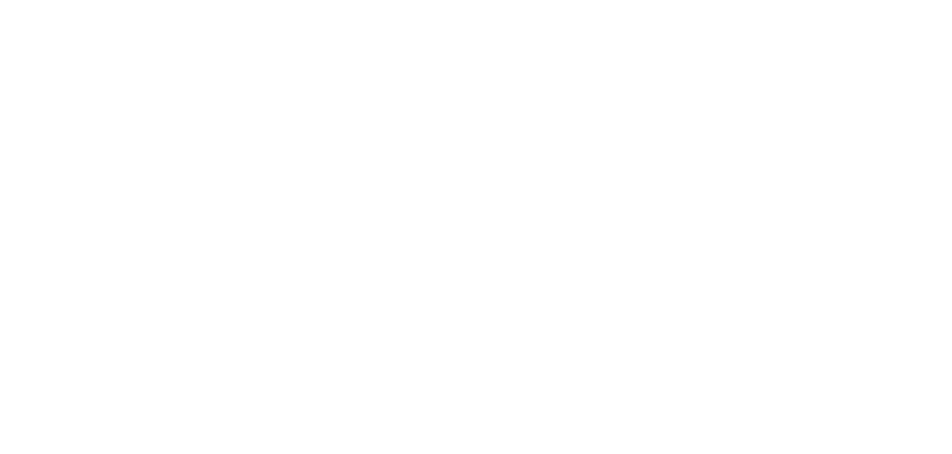
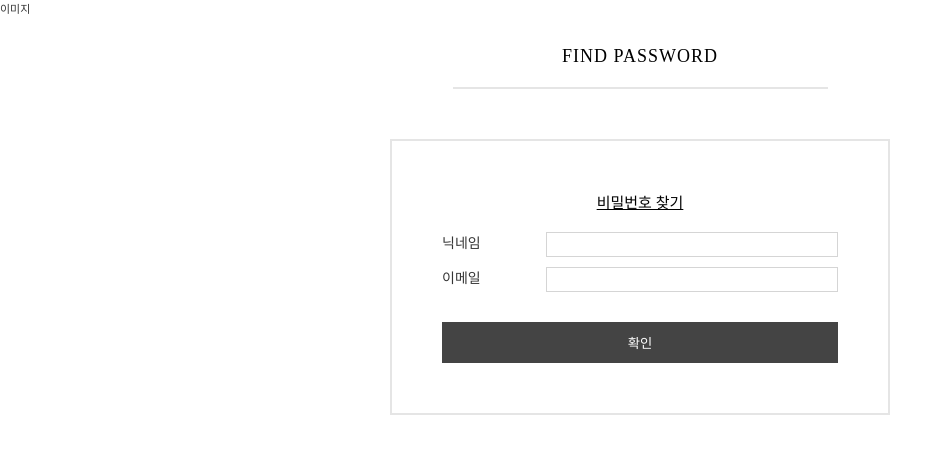
Before and after one commit to My-PetMily/my-petmily-view, a React (Create React App) app: page /findpw in a window 1280 px wide. Before the commit this address had no page. Shown: the top 454 px of the page, without its empty margins (0-952 px from the left). Built offline with nearby package versions, Linux system fonts and the light colour scheme.

Commit message:
feat: 비밀번호 찾기 UI, 모달 구현해야함 #8

```diff
--- a/src/App.tsx
+++ b/src/App.tsx
@@ -5,6 +5,7 @@
 import { Reset } from 'styled-reset';
 import './app.css';
 import LoginPage from '@pages/Login';
+import FindPassword from '@pages/FindPassword';
 
 const App = (): JSX.Element => {
   return (
@@ -14,6 +15,7 @@
         <Route path="/" element={<MainPage />} />
         <Route path="/register" element={<RegisterPage />} />
         <Route path="/login" element={<LoginPage />} />
+        <Route path="/findpw" element={<FindPassword />} />
       </Routes>
     </>
   );
--- /dev/null
+++ b/src/components/FindPassword/index.tsx
@@ -0,0 +1,46 @@
+import React from 'react';
+import {
+  Container,
+  Contents,
+  Wrap,
+  FindpwTitle,
+  TitleLine,
+  FormBox,
+  FormBoxTitle,
+  Label,
+  Input,
+  InputBox,
+  Button,
+} from './styles';
+
+const Findpassword = () => {
+  return (
+    <Wrap>
+      <header>이미지</header>
+      <Container>
+        <Contents>
+          <FindpwTitle>
+            <h2 style={{ margin: '0 auto' }}>FIND PASSWORD</h2>
+            <TitleLine />
+          </FindpwTitle>
+          <form>
+            <FormBox>
+              <FormBoxTitle>비밀번호 찾기</FormBoxTitle>
+              <InputBox>
+                <Label htmlFor="nickname">닉네임</Label>
+                <Input type="text" id="nickname" />
+              </InputBox>
+              <InputBox>
+                <Label htmlFor="email">이메일</Label>
+                <Input type="text" id="email" />
+              </InputBox>
+              <Button>확인</Button>
+            </FormBox>
+          </form>
+        </Contents>
+      </Container>
+    </Wrap>
+  );
+};
+
+export default Findpassword;
--- /dev/null
+++ b/src/components/FindPassword/styles.ts
@@ -0,0 +1,100 @@
+import styled from 'styled-components';
+
+export const Wrap = styled.section`
+  font: 11px 'Open Sans', 'Nanum Gothic', 'arial', 'sans-serif';
+  color: #353535;
+  background: #fff;
+  position: relative;
+  margin: 0 auto;
+`;
+
+export const Container = styled.article`
+  margin: 0 auto;
+  overflow: hidden;
+`;
+
+export const Contents = styled.div`
+  position: relative;
+  margin: 0 auto;
+  min-height: 300px;
+  width: 100%;
+`;
+
+export const FindpwTitle = styled.div`
+  margin: 30px 0 50px;
+  text-align: center;
+  & h2 {
+    margin: 0 auto;
+    color: #000;
+    font-family: 'GoodBD';
+    font-size: 18px;
+    letter-spacing: 1px;
+    text-transform: uppercase;
+  }
+`;
+
+export const TitleLine = styled.div`
+  width: 375px;
+  height: 2px;
+  background-color: #e5e5e5;
+  margin: 20px auto;
+`;
+
+export const FormBox = styled.div`
+  width: 500px;
+  margin: 0 auto;
+  padding: 50px;
+  border: 2px solid #e5e5e5;
+  @media screen and (max-width: 300px) {
+    width: 80%;
+    margin: 0 auto;
+    padding: 10px;
+  }
+  @media screen and (max-width: 600px) {
+    width: 80%;
+    margin: 0 auto;
+    padding: 20px;
+  }
+`;
+
+export const FormBoxTitle = styled.h3`
+  margin: 0 0 20px;
+  font-size: 15px;
+  color: #000;
+  text-align: center;
+  text-decoration: underline;
+`;
+
+export const InputBox = styled.div`
+  display: flex;
+  margin-bottom: 10px;
+`;
+
+export const Label = styled.label`
+  margin-right: 30px;
+  width: 100px;
+  font-size: 14px;
+`;
+
+export const Input = styled.input`
+  border: 1px solid #d5d5d5;
+  color: #353535;
+  width: 100%;
+  font-size: 14px;
+  height: 25px;
+  line-height: 28px;
+`;
+
+export const Button = styled.button`
+  padding: 10px 0;
+  text-align: center;
+  margin-top: 20px;
+  width: 100%;
+  border: 1px solid transparent;
+  color: #fff;
+  background-color: #444;
+  cursor: pointer;
+  :hover {
+    background-color: #377b38;
+  }
+`;
--- /dev/null
+++ b/src/pages/FindPassword/index.tsx
@@ -0,0 +1,8 @@
+import Findpassword from '@components/FindPassword';
+import React from 'react';
+
+const Index = () => {
+  return <Findpassword />;
+};
+
+export default Index;
```
